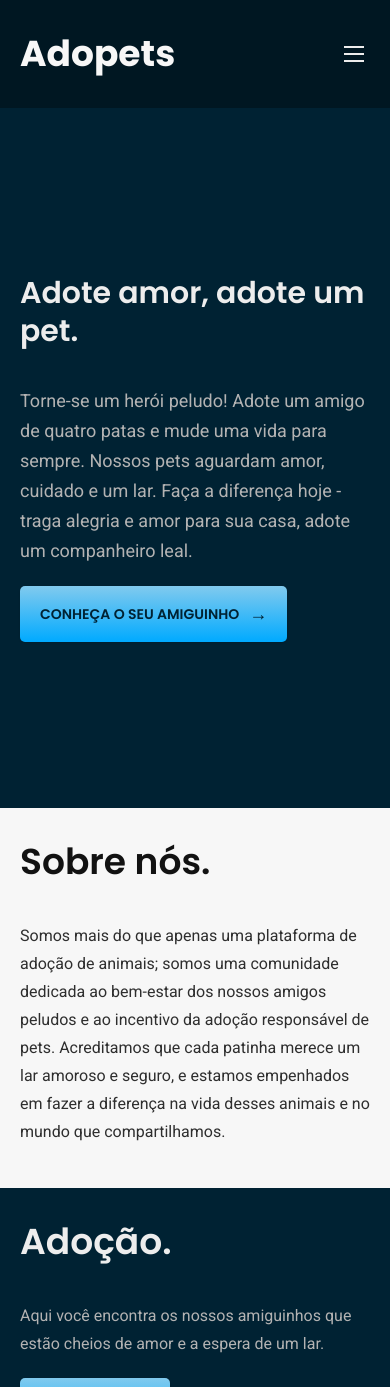
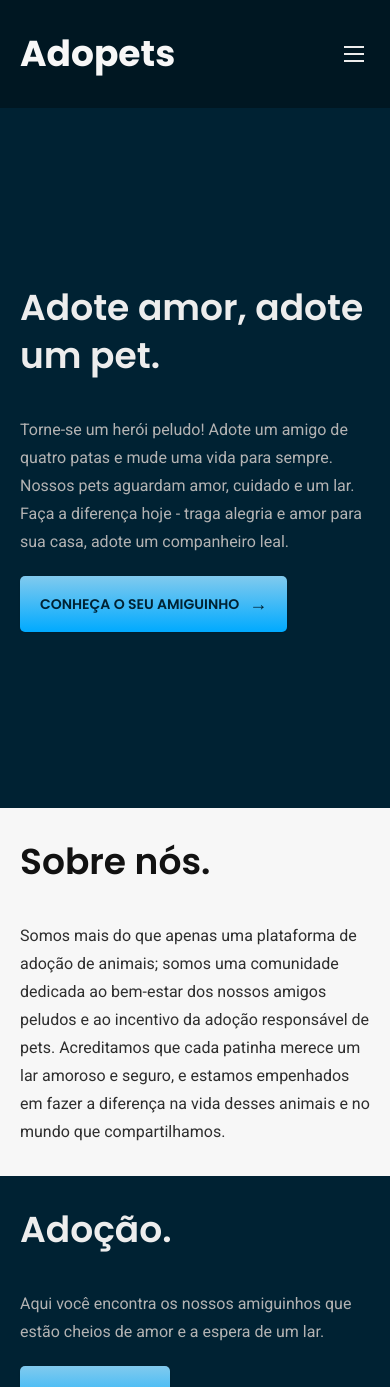
Before and after one commit to RNoleto/Adopets-APP, a Vue app: page / in a window 390 px wide. Shown: the top 1387 px of the page. Built offline with nearby package versions, Linux system fonts and the light colour scheme; what @ckeditor/ckeditor5-vue would draw is missing.

Commit message:
Responsividade AbautUs
Ajuste de responsividade completa no componente AboutUs

```diff
--- a/src/components/AboutUs.vue
+++ b/src/components/AboutUs.vue
@@ -74,11 +74,81 @@
     }
 }
 
+@media (max-width: 1000px) {
+    .content {
+        .images {
+            height: 400px;
+
+            .img1 {
+                width: 150px;
+                height: 150px;
+            }
+
+            .img2 {
+                width: 150px;
+                height: 250px;
+            }
+
+            .img3 {
+                width: 150px;
+                height: 150px;
+            }
+        }
+    }
+}
+
+@media (max-width: 800px) {
+    .content {
+        margin-top: 0;
+        gap: 20px;
+
+        .info {
+            height: 100%;
+        }
+
+        .images {
+            height: 350px;
+
+            .img1 {
+                width: 100px;
+                height: 100px;
+            }
+
+            .img2 {
+                object-fit: cover;
+                width: 120px;
+                height: 220px;
+            }
+
+            .img3 {
+                width: 100px;
+                height: 100px;
+            }
+        }
+    }
+}
+
+@media (max-width: 675px) {
+    .content {
+
+        .images {}
+
+        .info {
+
+
+            .title {}
+
+            .text_body {}
+        }
+    }
+}
+
 @media (max-width: 450px) {
-    .content{
+    .content {
         margin-top: 0px;
         weight: 100vh;
-        .images{
+
+        .images {
             display: none;
         }
     }
--- a/src/components/Banner.vue
+++ b/src/components/Banner.vue
@@ -75,16 +75,6 @@
 @media (max-width:1400px) {
   .container {
     .content {
-      .info {
-        .title {
-          font: 600 30px/38px var(--title-font) !important;
-        }
-
-        .text_body {
-          font: 400 18px/30px var(--body-font);
-        }
-
-      }
 
       .imgbanner {
         width: 350px;
--- a/src/style.scss
+++ b/src/style.scss
@@ -231,6 +231,16 @@ img {
   border-radius: 5px;
 }
 
+@media (max-width: 1400px) {
+  .title {
+    font: 600 30px/38px var(--title-font);
+  }
+
+  .text_body {
+    font: 400 18px/30px var(--body-font);
+  }
+}
+
 @media(max-width: 1200px) {
   .title {
     font: 600 30px/38px var(--title-font);
```
